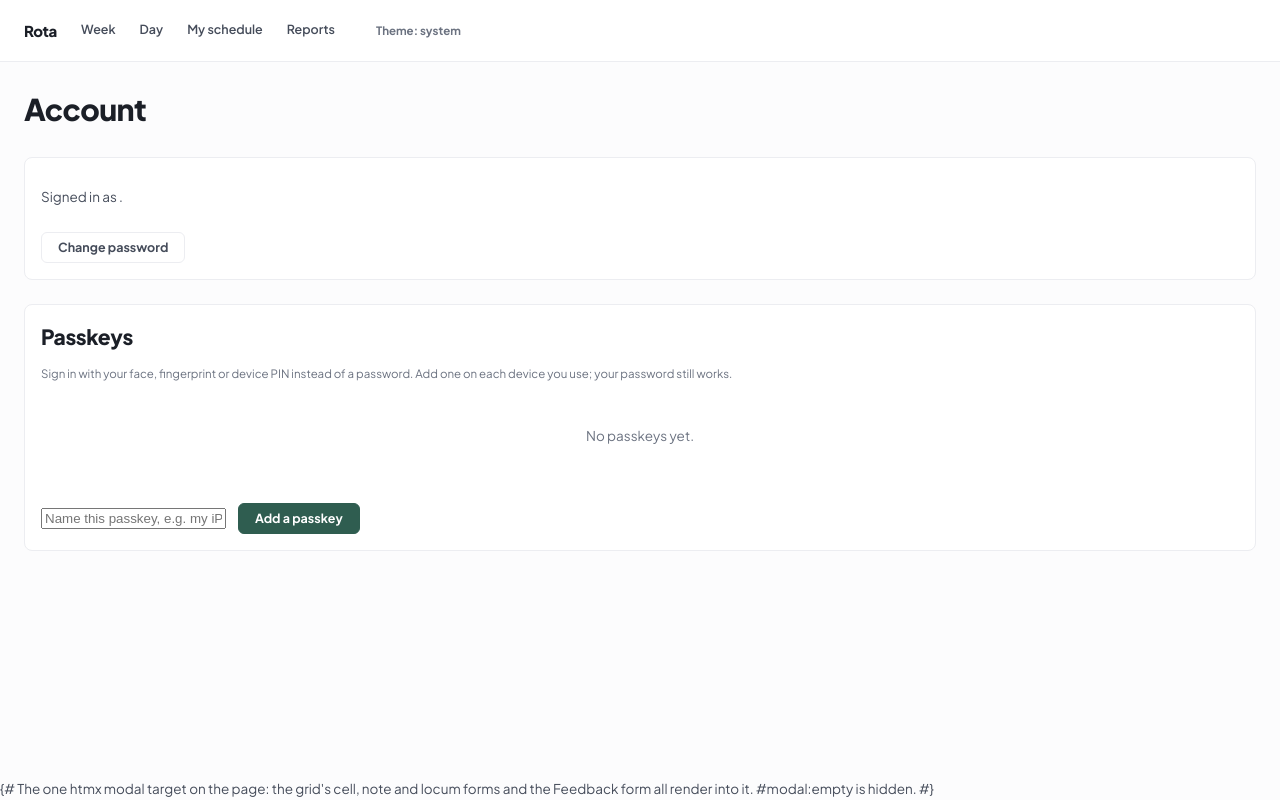
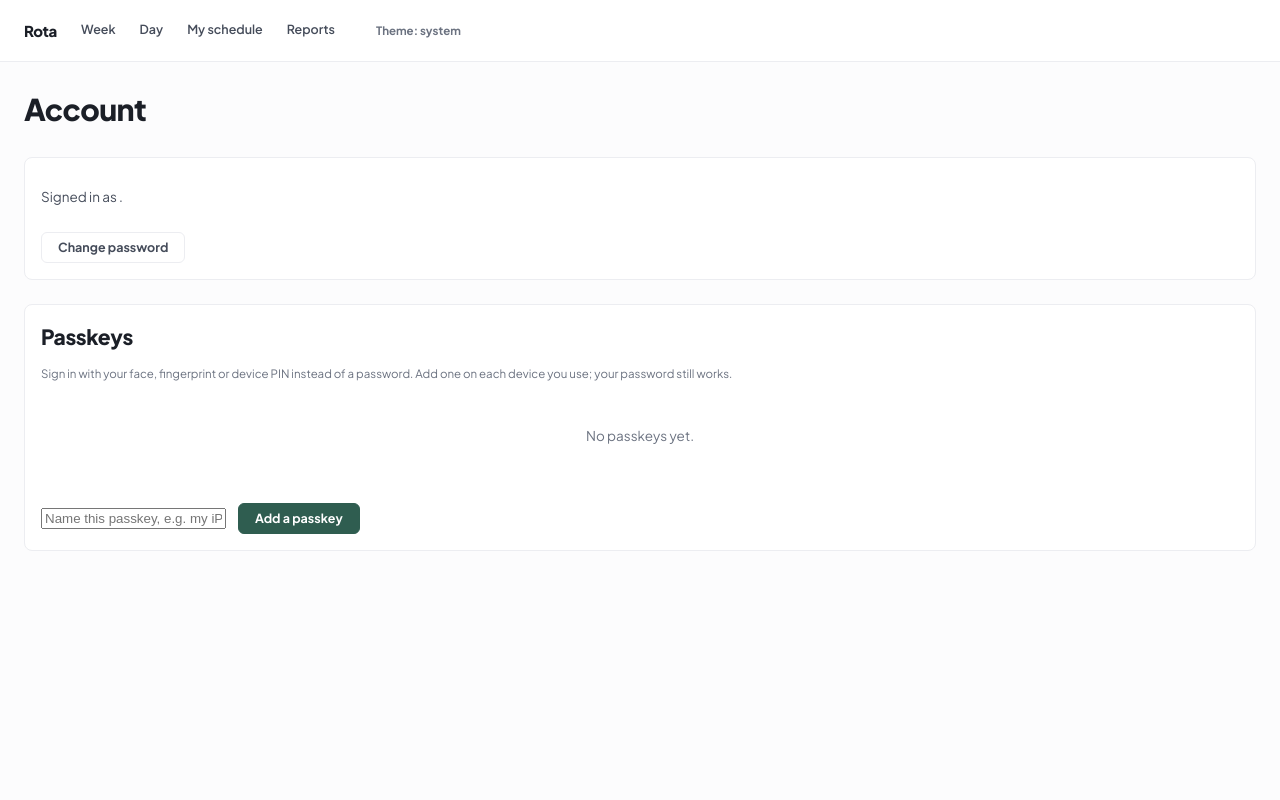
Before and after one commit to devachnid/rota, a Django app: template templates/accounts/account.html in a window 1280 px wide. Run offline with Django 5.2, Linux system fonts and the light colour scheme; the template is opened without the code that fills it, so the values that code supplies are empty.

Commit message:
fix: the modal note in base.html is a {% comment %} block
Django's {# #} comments are single-line; the two-line one rendered as
text on every signed-in page.

Co-Authored-By: Claude Fable 5.1 <noreply@anthropic.com>

```diff
--- a/templates/base.html
+++ b/templates/base.html
@@ -70,8 +70,8 @@
 </div>
 {% endif %}
 <main class="main">{% block content %}{% endblock %}</main>
-{# The one htmx modal target on the page: the grid's cell, note and locum
-   forms and the Feedback form all render into it. #modal:empty is hidden. #}
+{% comment %}The one htmx modal target on the page: the grid's cell, note and locum
+forms and the Feedback form all render into it. #modal:empty is hidden.{% endcomment %}
 {% if user.is_authenticated %}<div id="modal"></div>{% endif %}
 <nav class="tabbar" aria-label="Sections">
   <a href="/rota/" class="tabbar-item{% if request.path == '/rota/' %} is-active{% endif %}">Week</a>
```
